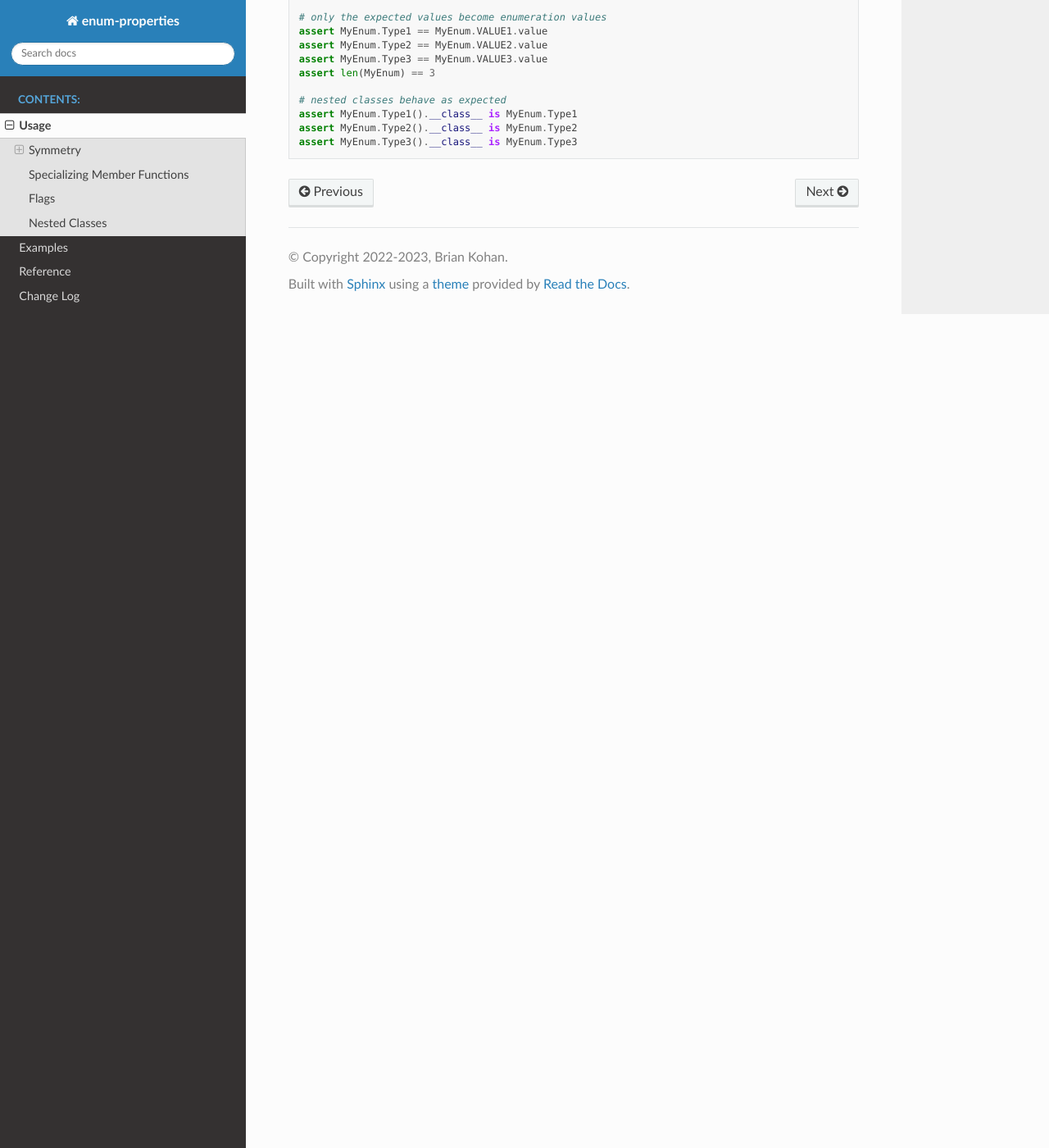
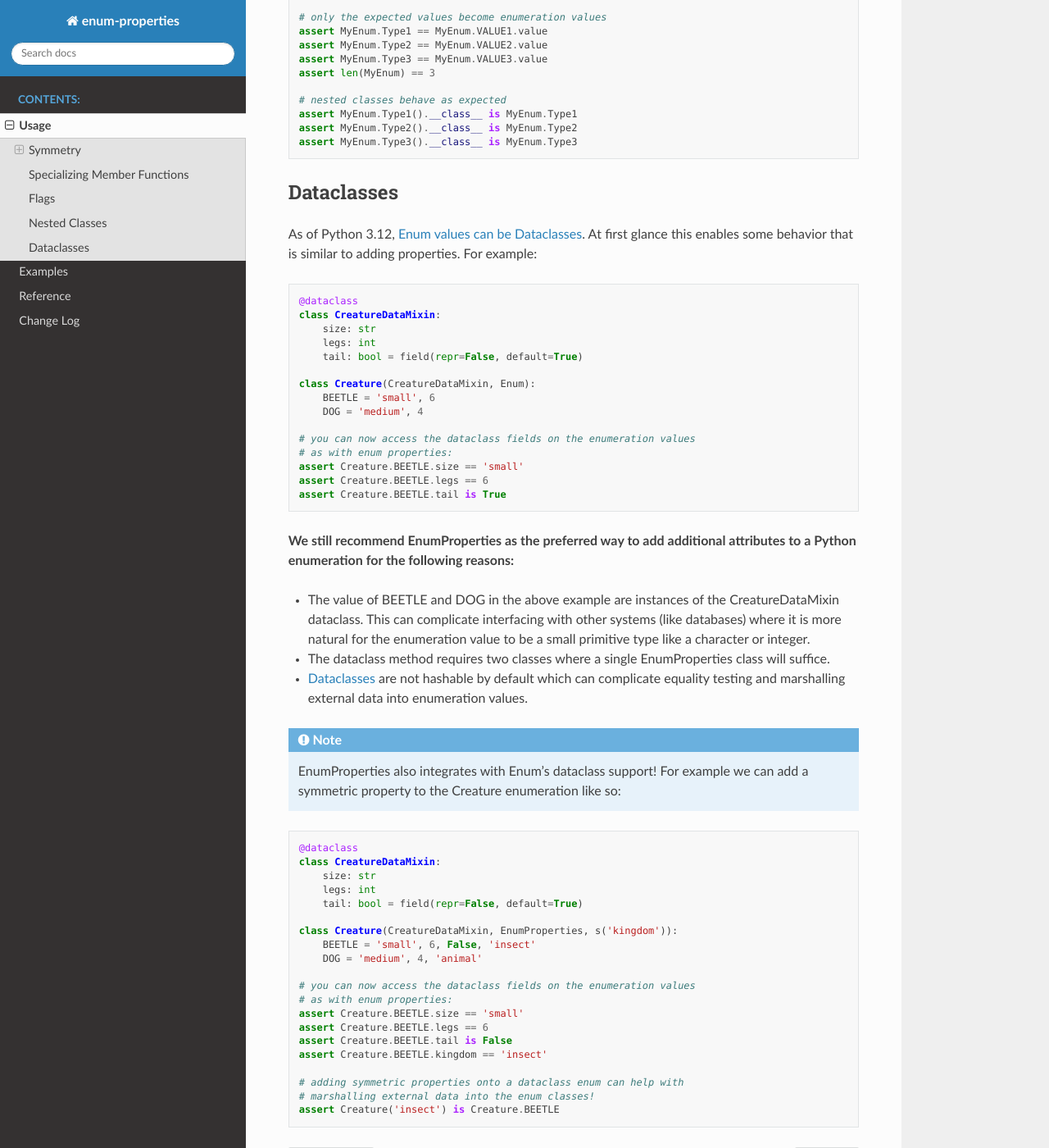
Before and after one commit to bckohan/enum-properties, a Sphinx documentation site: the page built from doc/source/usage.rst, in a window 1280 px wide and 1400 px high, scrolled down 7565 px. Shown: the whole window at 82% size. Built offline with Sphinx 7.4.7 and the Read the Docs theme 2.0.0, drawn with Linux system fonts in a browser that asks for light colours.

Commit message:
fixes #52

```diff
--- a/doc/requirements.txt
+++ b/doc/requirements.txt
@@ -6,4 +6,4 @@ sphinxcontrib-htmlhelp==2.0.1; python_version >= "3.5"
 sphinxcontrib-jsmath==1.0.1; python_version >= "3.5"
 sphinxcontrib-qthelp==1.0.3; python_version >= "3.5"
 sphinxcontrib-serializinghtml==1.1.5; python_version >= "3.5"
-enum-properties==1.5.2
+enum-properties==1.6.0
--- a/doc/source/changelog.rst
+++ b/doc/source/changelog.rst
@@ -1,6 +1,10 @@
 ==========
 Change Log
 ==========
+
+v1.6.0
+======
+* Implemented `Support dataclasses in enums along with Python 3.12 <https://github.com/bckohan/enum-properties/issues/52>`_
 
 v1.5.2
 ======
--- a/doc/source/refs.rst
+++ b/doc/source/refs.rst
@@ -2,6 +2,7 @@
 .. _GitHub: https://github.com/bckohan/enum-properties
 .. _PyPI: https://pypi.python.org/pypi/enum-properties
 .. _Enum: https://docs.python.org/3/library/enum.html#enum.Enum
+.. _Dataclasses: https://docs.python.org/3/library/dataclasses.html
 .. _IntEnum: https://docs.python.org/3/library/enum.html#enum.IntEnum
 .. _Flag: https://docs.python.org/3/library/enum.html#enum.Flag
 .. _IntFlag: https://docs.python.org/3/library/enum.html#enum.IntFlag
--- a/doc/source/usage.rst
+++ b/doc/source/usage.rst
@@ -438,3 +438,77 @@ Using :py:class:`~enum_properties.EnumProperties` this is possible:
         assert MyEnum.Type1().__class__ is MyEnum.Type1
         assert MyEnum.Type2().__class__ is MyEnum.Type2
         assert MyEnum.Type3().__class__ is MyEnum.Type3
+
+
+Dataclasses
+-----------
+
+As of Python 3.12, `Enum values can be <https://docs.python.org/3.12/howto/enum.html#enum-dataclass-support>`_
+Dataclasses_. At first glance this enables some behavior that is similar
+to adding properties. For example:
+
+.. code-block:: python
+
+    @dataclass
+    class CreatureDataMixin:
+        size: str
+        legs: int
+        tail: bool = field(repr=False, default=True)
+
+    class Creature(CreatureDataMixin, Enum):
+        BEETLE = 'small', 6
+        DOG = 'medium', 4
+
+    # you can now access the dataclass fields on the enumeration values
+    # as with enum properties:
+    assert Creature.BEETLE.size == 'small'
+    assert Creature.BEETLE.legs == 6
+    assert Creature.BEETLE.tail is True
+
+**We still recommend EnumProperties as the preferred way to add
+additional attributes to a Python enumeration for the following
+reasons:**
+
+- The value of BEETLE and DOG in the above example are instances
+  of the CreatureDataMixin dataclass. This can complicate interfacing
+  with other systems (like databases) where it is more natural for the
+  enumeration value to be a small primitive type like a character or
+  integer.
+
+
+- The dataclass method requires two classes where a single EnumProperties
+  class will suffice.
+
+
+- Dataclasses_ are not hashable by default which can complicate equality
+  testing and marshalling external data into enumeration values.
+
+
+.. note::
+
+    EnumProperties also integrates with Enum's dataclass support!
+    For example we can add a symmetric property to the Creature
+    enumeration like so:
+
+.. code-block:: python
+
+    @dataclass
+    class CreatureDataMixin:
+        size: str
+        legs: int
+        tail: bool = field(repr=False, default=True)
+
+    class Creature(CreatureDataMixin, EnumProperties, s('kingdom')):
+        BEETLE = 'small', 6, False, 'insect'
+        DOG = 'medium', 4, 'animal'
+
+    # you can now access the dataclass fields on the enumeration values
+    # as with enum properties:
+    assert Creature.BEETLE.size == 'small'
+    assert Creature.BEETLE.legs == 6
+    assert Creature.BEETLE.tail is False
+    assert Creature.BEETLE.kingdom == 'insect'
+
+    # adding symmetric properties onto a dataclass enum can help with
+    # marshalling external data into the enum classes!
+    assert Creature('insect') is Creature.BEETLE
--- a/pyproject.toml
+++ b/pyproject.toml
@@ -1,6 +1,6 @@
 [tool.poetry]
 name = "enum-properties"
-version = "1.5.2"
+version = "1.6.0"
 description = "Add properties and method specializations to Python enumeration values with a simple declarative syntax."
 authors = ["Brian Kohan <bckohan@gmail.com>"]
 license = "MIT"
@@ -22,6 +22,7 @@ classifiers = [
     "Programming Language :: Python :: 3.9",
     "Programming Language :: Python :: 3.10",
     "Programming Language :: Python :: 3.11",
+    "Programming Language :: Python :: 3.12",
     "Topic :: Software Development :: Libraries",
     "Topic :: Software Development :: Libraries :: Python Modules"
 ]
@@ -53,6 +54,7 @@ importlib-metadata = [
     { version = "<5.0", markers = "python_version <= '3.7'" },
     { version = ">=5.0", markers = "python_version > '3.7'" },
 ]
+ipdb = "^0.13.13"
 
 [build-system]
 requires = ["poetry-core>=1.0.0"]
--- a/setup.cfg
+++ b/setup.cfg
@@ -13,7 +13,7 @@ ignore=tests
 valid-metaclass-classmethod-first-arg = mcs
 
 [pylint.DESIGN]
-max-branches=16
+max-branches=17
 max-locals=20
 
 [pylint.MESSAGES CONTROL]
```
Also changed, not shown: enum_properties/__init__.py (+25 -17 lines), 2 other files.
